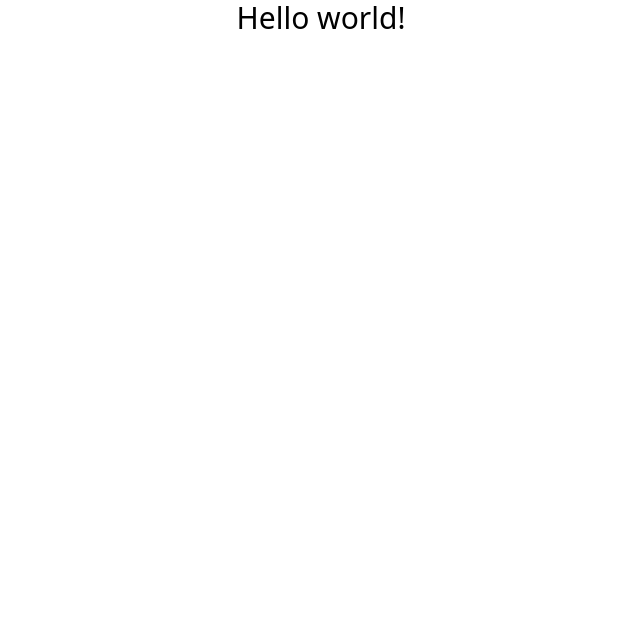
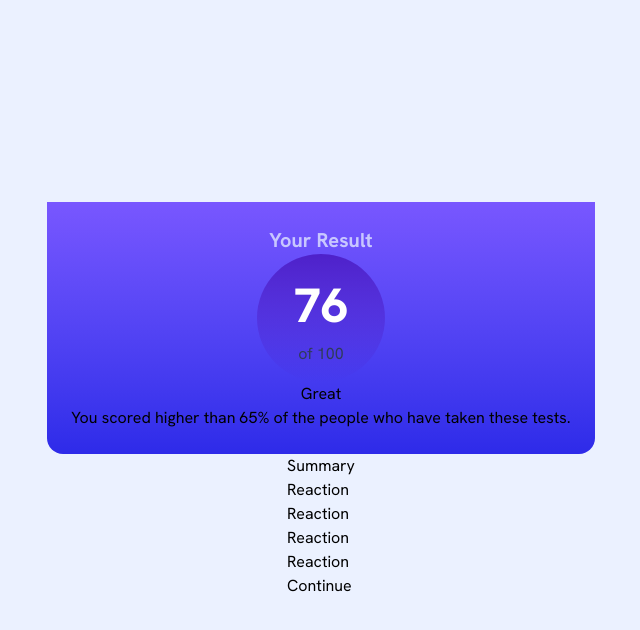
Before and after one commit to sercansimsek/result-summary-component, a React (Vite) app: page / in a window 1280 px wide. Shown: the top 630 px of the page, without its empty margins (319-959 px from the left). Built offline with nearby package versions, Linux system fonts and the light colour scheme.

Commit message:
markup implemented

```diff
--- a/index.html
+++ b/index.html
@@ -2,8 +2,15 @@
 <html lang="en">
   <head>
     <meta charset="UTF-8" />
-
     <meta name="viewport" content="width=device-width, initial-scale=1.0" />
+    <meta name="description" content="Result Summary Component" />
+    <meta name="keywords" content="HTML, CSS, JavaScript, React.js, Tailwind" />
+    <link rel="preconnect" href="https://fonts.googleapis.com" />
+    <link rel="preconnect" href="https://fonts.gstatic.com" crossorigin />
+    <link
+      href="https://fonts.googleapis.com/css2?family=Figtree:ital,wght@0,300..900;1,300..900&family=Hanken+Grotesk:ital,wght@0,100..900;1,100..900&family=Inter:ital,opsz,wght@0,14..32,100..900;1,14..32,100..900&family=Outfit:wght@100..900&display=swap"
+      rel="stylesheet"
+    />
     <title>result-summary-component</title>
   </head>
   <body>
--- a/src/App.jsx
+++ b/src/App.jsx
@@ -1,5 +1,29 @@
 export const App = () => {
   return (
-    <div className="text-3xl text-center">Hello world!</div>
-  )
-}
+    <div className="flexCenter bg-main min-h-screen font-hanken">
+      <div className="flexCenter bg-gradient-to-b from-gradientFrom to-gradientTo p-6 rounded-b-2xl">
+        <span className="text-lightLavendar font-bold text-xl">Your Result</span>
+        <div className="flexCenter rounded-full bg-gradient-to-b from-circleGradientFrom to-circleGradientTo h-32 w-32">
+          <div className="flexCenter">
+            <span className="text-white font-extrabold text-[48px]">76 </span>
+            <span className="text-darkGrayBlue">of 100</span>
+          </div>
+        </div>
+        <span>Great</span>
+        <span>
+          You scored higher than 65% of the people who have taken these tests.
+        </span>
+      </div>
+      <div>
+        <span>Summary</span>
+        <div>
+          <div>Reaction</div>
+          <div>Reaction</div>
+          <div>Reaction</div>
+          <div>Reaction</div>
+        </div>
+        <button>Continue</button>
+      </div>
+    </div>
+  );
+};
--- a/src/index.css
+++ b/src/index.css
@@ -1 +1,31 @@
 @import "tailwindcss";
+
+@theme {
+  --font-hanken: Hanken Grotesk, sans-serif;
+
+  --color-main: oklch(0.9577 0.0199 267.29);
+  --color-white: oklch(1 0 0);
+  --color-lightLavendar: oklch(0.8491 0.0778 285.38);
+  --color-darkGrayBlue: oklch(0.3576 0.0549 268.3);
+
+  --color-gradientFrom: oklch(0.5884 0.2364 285.76);
+  --color-gradientTo: oklch(0.4611 0.2661 270.02);
+
+  --color-circleGradientFrom: oklch(0.4388 0.2322 283.49);
+  --color-circleGradientTo: oklch(0.4102 0.2416 269.47 / 0%);
+
+  --color-lightRed: oklch(0.6843 0.2045 24.3);
+  --color-orangeYellow: oklch(0.8139 0.1654 75.39);
+  --color-greenTeal: oklch(0.7085 0.1426 168.5);
+  --color-cobaltBlue: oklch(0.4208 0.2542 265.77);
+}
+
+@layer components {
+  .flexCenter {
+    display: flex;
+    flex-direction: column;
+    flex-wrap: wrap;
+    justify-content: center;
+    align-items: center;
+  }
+}
```
